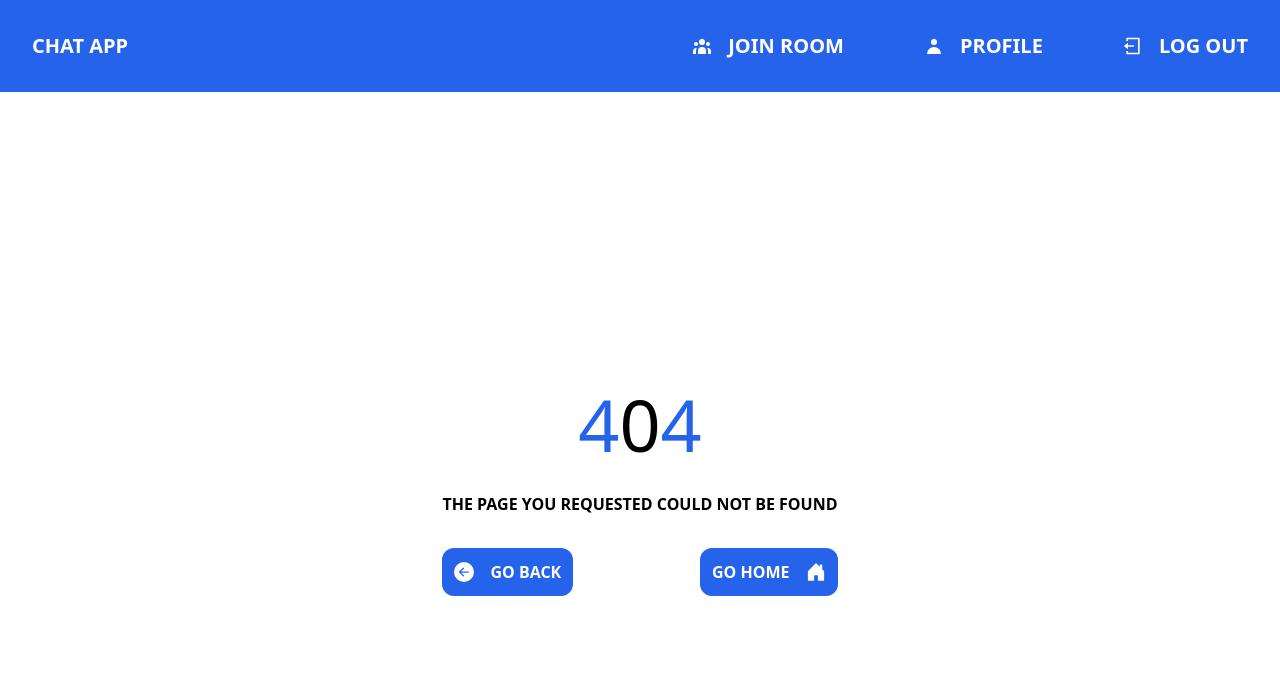
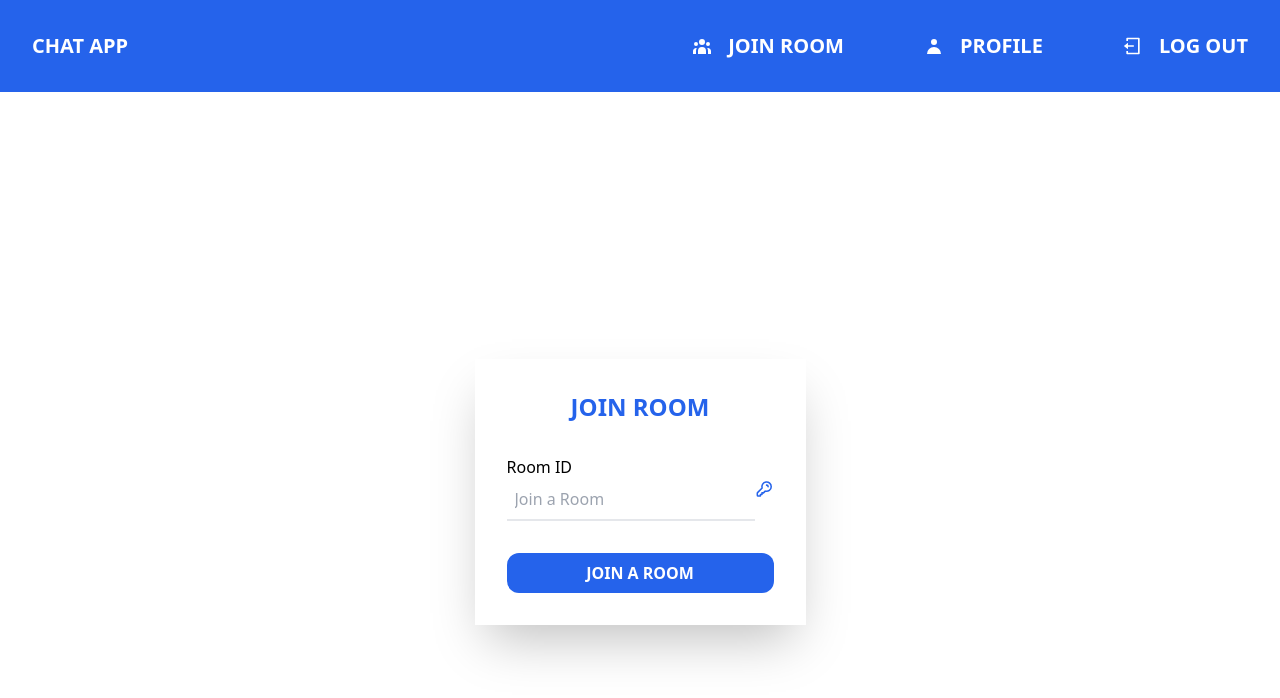
Before and after one commit to Tadeo-2404/Chat-App, a React (Vite) app in the folder frontend/: page /user in a window 1280 px wide. Before the commit this address had no page. Shown: the top 698 px of the page. Built offline with nearby package versions, Linux system fonts and the light colour scheme.

Commit message:
Frontend Join Room componente
Creando el componente joinRoom

```diff
--- a/frontend/src/App.jsx
+++ b/frontend/src/App.jsx
@@ -6,6 +6,7 @@ import ConfirmAccount from "./components/ConfirmAccount";
 import Error404 from "./components/Error404";
 import ForgotPassword from "./components/ForgotPassword";
 import Home from './components/Home';
+import JoinRoom from "./components/JoinRoom";
 import TemplateLayout from "./components/layout/TemplateLayout";
 import NewPassword from "./components/NewPassword";
 import SignUp from "./components/SignUp";
@@ -22,6 +23,11 @@ function App() {
         <Route path="/forgot-password/:token" element={<NewPassword />} />
         <Route path="*" element={<Error404 />} />
       </Route>
+
+      <Route path="/user" element={<TemplateLayout />}>
+        <Route index element={<JoinRoom />} />
+        <Route path="*" element={<Error404 />} />
+      </Route>
     </Routes>
     </BrowserRouter>
   )
--- a/frontend/src/components/Home.jsx
+++ b/frontend/src/components/Home.jsx
@@ -1,4 +1,4 @@
-import { Link } from "react-router-dom";
+import { Link, useNavigate } from "react-router-dom";
 import { HiOutlineMail, HiOutlineKey } from "react-icons/hi";
 import { MdError } from "react-icons/md";
 import ClipLoader from "react-spinners/ClipLoader";
@@ -12,6 +12,7 @@ const Home = () => {
   const [errorPassword, setErrorPassword] = useState({});
   const [errorServer, setErrorServer] = useState("");
   const [load, setLoad] = useState(false);
+  const nav = useNavigate();
 
   const handleSubmit = async (event) => {
     setLoad(true);
@@ -61,7 +62,7 @@ const Home = () => {
         password,
       });
       setLoad(false);
-      console.log(data);
+      nav('/user');
     } catch (error) {
       setErrorServer(error.response.data.msg);
       setLoad(false);
--- /dev/null
+++ b/frontend/src/components/JoinRoom.jsx
@@ -0,0 +1,74 @@
+import { Link, useNavigate } from "react-router-dom";
+import { HiOutlineKey } from "react-icons/hi";
+import ClipLoader from "react-spinners/ClipLoader";
+import { useState } from "react";
+import axios from "axios";
+
+const JoinRoom = () => {
+    const [room_id, setRoomID] = useState("");
+    const [errorServer, setErrorServer] = useState("");
+    const [load, setLoad] = useState(false);
+    const nav = useNavigate();
+
+    const handleSubmit = () => {
+        console.log('joining');
+    }
+
+  return (
+    <div className="bg-white shadow-2xl">
+      <form
+        action="/user"
+        method="post"
+        className="p-8 flex flex-col justify-center items-center gap-8"
+        onSubmit={handleSubmit}
+      >
+        <legend className="text-blue-600 text-2xl uppercase font-bold">
+          Join Room
+        </legend>
+        <fieldset className="flex flex-col justify-center items-center gap-6 w-full">
+          <div className="flex flex-col justify-start items-start w-full">
+            <label htmlFor="room_id">Room ID</label>
+            <div className="flex justify-center w-full">
+                  <input
+                    type="text"
+                    name="text"
+                    id="text"
+                    placeholder="Join a Room"
+                    className="p-2 outline-none border-b-2 active:border-blue-600 hover:border-blue-600 focus:border-blue-600 font-xl w-full"
+                    value={room_id}
+                    onChange={(event) => setRoomID(event.target.value)}
+                  />
+                  <HiOutlineKey className="text-xl text-blue-600" />
+            </div>
+            </div>
+        </fieldset>
+        <div className="flex flex-col justify-center items-center text-center w-full">
+          {load && (
+            <ClipLoader
+              aria-label="Loading Spinner"
+              data-testid="loader"
+              color="blue"
+              size={70}
+              className="mb-10"
+            />
+          )}
+
+          <input
+            type="submit"
+            className="bg-blue-600 text-white p-2 font-semibold text-md w-full uppercase rounded-xl hover:bg-gradient-to-r hover:from-blue-400"
+            value="Join a Room"
+          />
+
+          {errorServer && (
+            <div className="w-full bg-red-600 text-white uppercase p-2 font-semibold text-md rounded-xl mt-3">
+              <p>{errorServer}</p>
+            </div>
+          )}
+        </div>
+
+      </form>
+    </div>
+  )
+}
+
+export default JoinRoom
```
Also changed, not shown: 2 other files (tests, documents, lock files or other folders).
